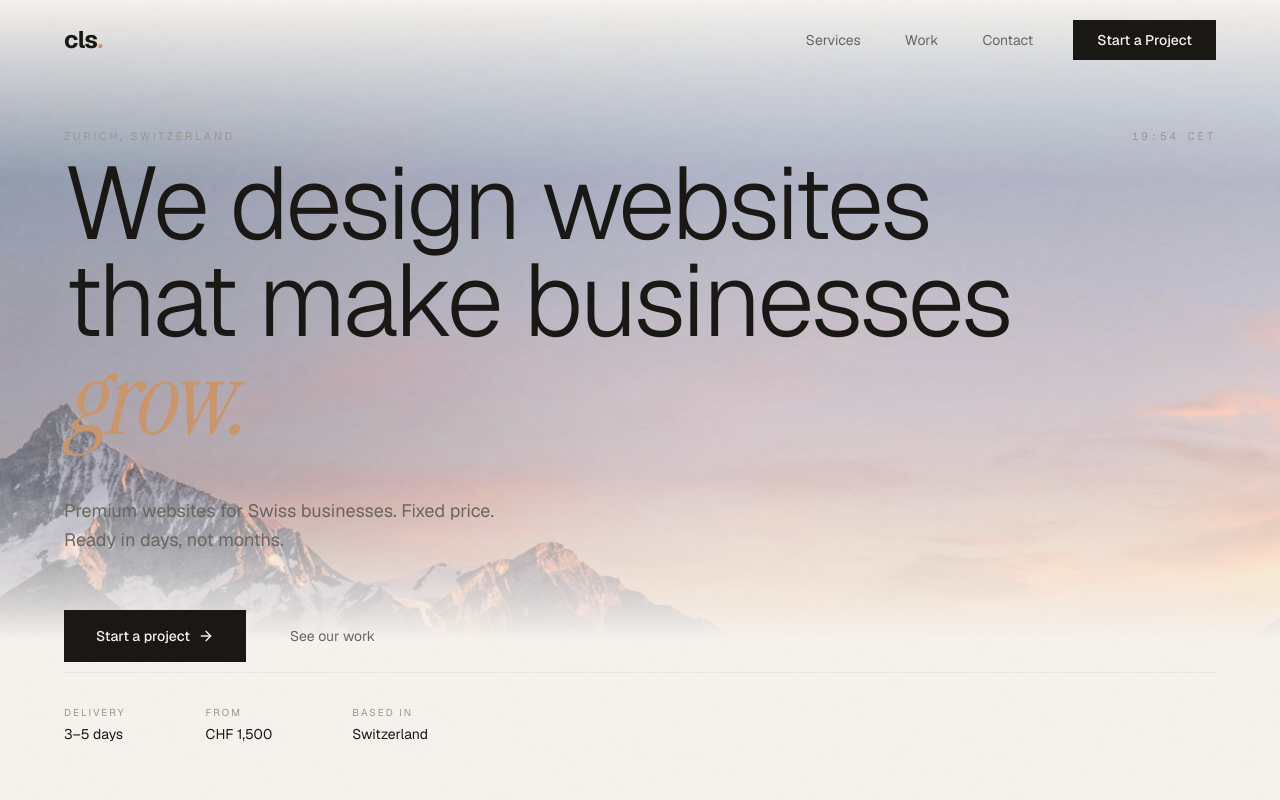
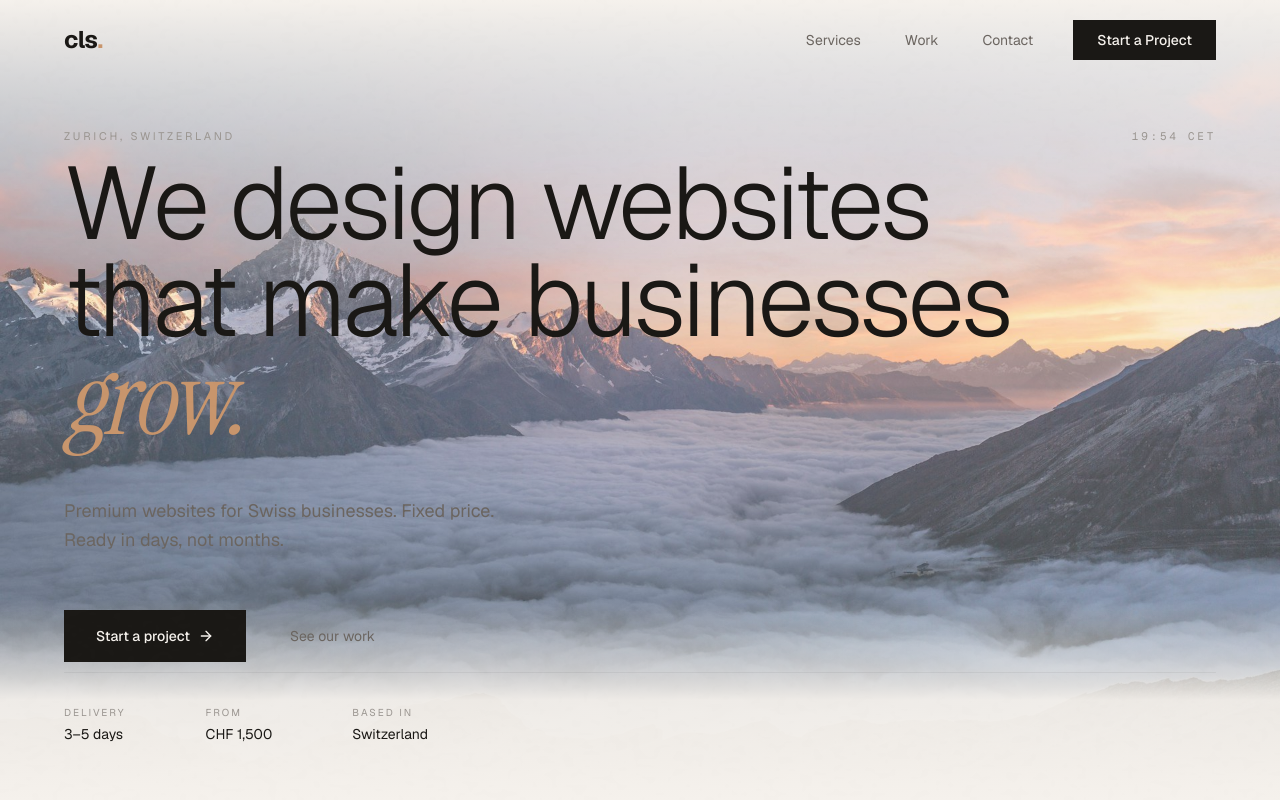
Before and after one commit to colinluetzelschwab/cl-solutions-website, a Next.js app: page / in a window 1280 px wide. Shown: the top 800 px of the page. Built offline with nearby package versions, Linux system fonts and the light colour scheme.

Commit message:
tweak: restore full mountain image, adjust gradients
Co-Authored-By: claude-flow <ruv@ruv.net>

```diff
--- a/components/sections/home/HeroContent.tsx
+++ b/components/sections/home/HeroContent.tsx
@@ -59,14 +59,14 @@ export default function HeroContent() {
           alt=""
           fill
           className="object-cover opacity-[0.70]"
-          style={{ objectPosition: 'center 55%' }}
+          style={{ objectPosition: 'center 35%' }}
           priority
           sizes="100vw"
         />
         {/* Top: cream fades into sky */}
-        <div className="absolute inset-0 bg-gradient-to-b from-background-primary via-transparent to-transparent" style={{ height: '45%' }} />
-        {/* Bottom: solid cream covering bottom rocks */}
-        <div className="absolute bottom-0 left-0 right-0 h-[40%] bg-gradient-to-t from-background-primary via-background-primary to-transparent" />
+        <div className="absolute top-0 left-0 right-0 h-[35%] bg-gradient-to-b from-background-primary to-transparent" />
+        {/* Bottom: cream covers rocks completely */}
+        <div className="absolute bottom-0 left-0 right-0 h-[25%] bg-gradient-to-t from-background-primary via-background-primary/95 to-transparent" />
       </div>
 
       <motion.div initial="hidden" animate="visible" variants={container} className="relative z-10 min-h-[100svh] flex flex-col justify-between px-6 sm:px-10 lg:px-16 pt-28 md:pt-32 pb-10 md:pb-14">
```
Also changed, not shown: public/images/hero/swiss-mountains.jpg, 1 other file (tests, documents, lock files or other folders).
